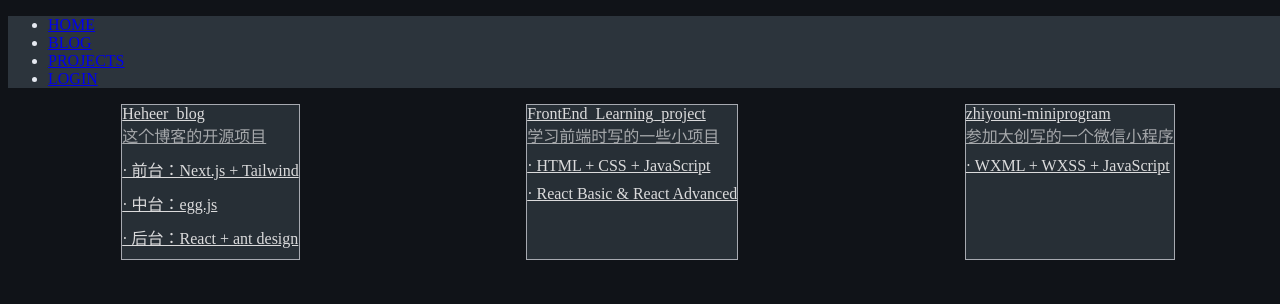
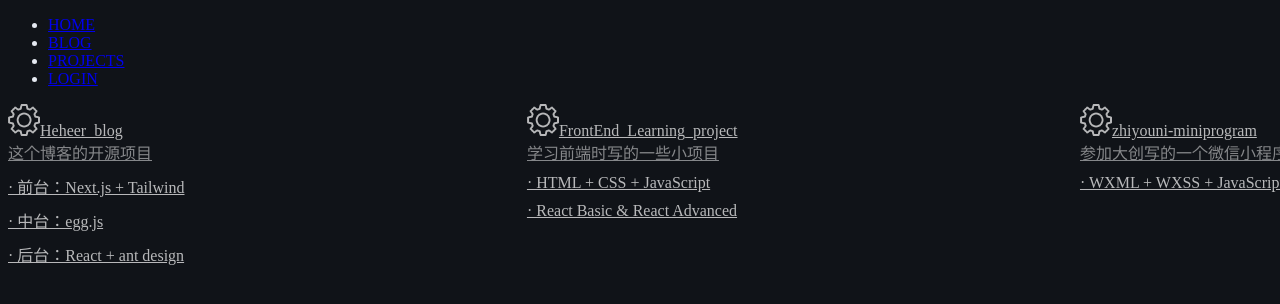
Before and after one commit to newfish-cmyk/Heheer_Blog, a Next.js app in the folder blog/: page /projects in a window 1280 px wide. Shown: the top 304 px of the page. Built offline with nearby package versions, Linux system fonts and the light colour scheme.

Commit message:
background-color

```diff
--- a/blog/pages/projects.js
+++ b/blog/pages/projects.js
@@ -54,23 +54,24 @@ export default function Projects() {
   return (
     <div>
       <Header />
-      <div className="project_list px-0 py-4 sm:p-4">
+      <div className="project_list px-0 py-4 sm:p-6">
         {project_list.map((item) => {
           return (
             <Link
               key={item.id}
               href={item.href}
-              className="project_item w-11/12 m-4 px-2 py-2 h-44 rounded-lg flex-row font-mono sm:p-4 h-48"
+              className="project_item font-mono flex-row mx-6 my-4 sm:my-16 "
             >
-              <div className="project_title text-2xl mb-2 ml-2 mt-1">
+              <div className="project_title text-2xl mb-2 ml-2 flex">
+                <img src="../gear.png" className="gear mr-2"></img>
                 {item.title}
               </div>
-              <div className="project_intro m-2">{item.intro}</div>
+              <div className="project_intro m-2 ml-12">{item.intro}</div>
               <div
                 dangerouslySetInnerHTML={{
                   __html: myMarked.marked(item.tech_stack),
                 }}
-                className="tech_stack leading-none"
+                className="tech_stack leading-none ml-4"
               ></div>
             </Link>
           );
--- a/blog/styles/components/header.css
+++ b/blog/styles/components/header.css
@@ -1,5 +1,5 @@
 .header {
-  background-color: #2c343c;
+  /* background-color: #2c343c; */
   width: 100%;
 }
 
--- a/blog/styles/pages/blog.css
+++ b/blog/styles/pages/blog.css
@@ -6,7 +6,7 @@
 
 .list_item {
   color: white;
-  background-color: #2c343c;
+  /* background-color: #2c343c; */
   opacity: 0.85;
   border: 1px solid #c2c5cc;
 }
--- a/blog/styles/pages/globals.css
+++ b/blog/styles/pages/globals.css
@@ -16,42 +16,42 @@ body {
 #p1 {
   stroke-dasharray: 595;
   stroke-dashoffset: 595;
-  animation: draw 1.3s linear 0s forwards;
+  animation: draw 1s linear 0s forwards;
 }
 #p2 {
   stroke-dasharray: 304;
   stroke-dashoffset: 304;
-  animation: draw 1.5s linear 0s forwards;
+  animation: draw 1.2s linear 0s forwards;
 }
 #p3 {
   stroke-dasharray: 201;
   stroke-dashoffset: 201;
-  animation: draw 1s linear 1.4s forwards;
+  animation: draw 1s linear 1.2s forwards;
 }
 #p4 {
   stroke-dasharray: 286;
   stroke-dashoffset: 286;
-  animation: draw 1s linear 1.4s forwards;
+  animation: draw 1s linear 1.2s forwards;
 }
 #p5 {
   stroke-dasharray: 257;
   stroke-dashoffset: 257;
-  animation: draw 1s linear 1.4s forwards;
+  animation: draw 1s linear 1.2s forwards;
 }
 #p6 {
   stroke-dasharray: 157;
   stroke-dashoffset: 157;
-  animation: draw 1s linear 1.4s forwards;
+  animation: draw 1s linear 1.2s forwards;
 }
 #p7 {
   stroke-dasharray: 257;
   stroke-dashoffset: 257;
-  animation: draw 1s linear 1.4s forwards;
+  animation: draw 1s linear 1.2s forwards;
 }
 #p8 {
   stroke-dasharray: 167;
   stroke-dashoffset: 167;
-  animation: draw 1s linear 1.4s forwards;
+  animation: draw 1s linear 1.2s forwards;
 }
 
 @keyframes draw {
--- a/blog/styles/pages/projects.css
+++ b/blog/styles/pages/projects.css
@@ -1,15 +1,16 @@
 .project_list {
   display: flex;
   flex-wrap: wrap;
-  justify-content: space-around;
+  justify-content: space-between;
+  margin: auto;
 }
 
 .project_item {
   color: white;
-  background-color: #2c343c;
-  opacity: 0.85;
-  border: 1px solid #c2c5cc;
-  max-width: 450px;
+  /* background-color: #2c343c; */
+  opacity: 0.7;
+  /* border: 1px solid #c2c5cc; */
+  max-width: 80%;
 }
 
 .project_item:hover {
@@ -19,3 +20,15 @@
 .project_intro {
   opacity: 0.7;
 }
+
+.project_intro,
+.project_title {
+  white-space: nowrap;
+  overflow: hidden;
+  text-overflow:ellipsis
+}
+
+.gear {
+  width: 2rem;
+  height: 2rem;
+}
```
Also changed, not shown: blog/components/Header.js (indentation only), blog/public/gear.png (added).
